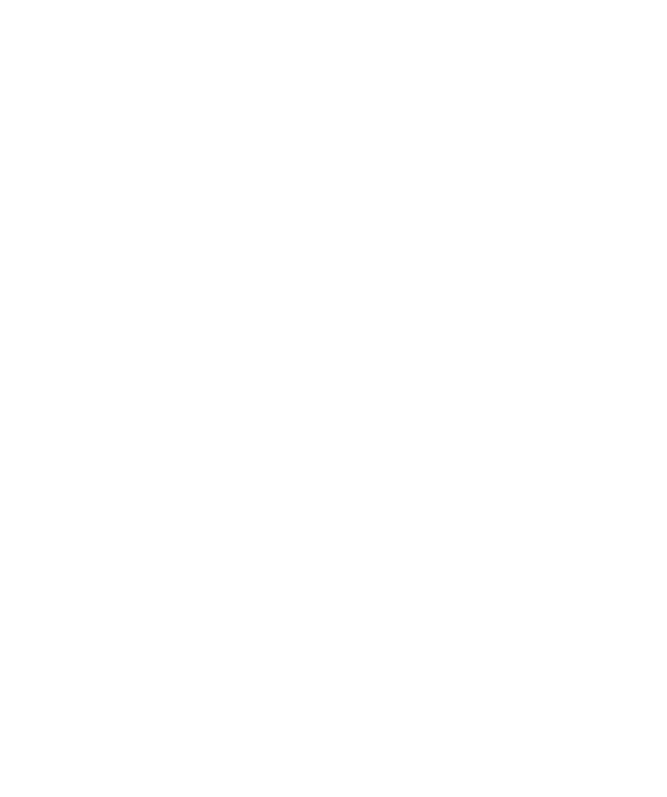
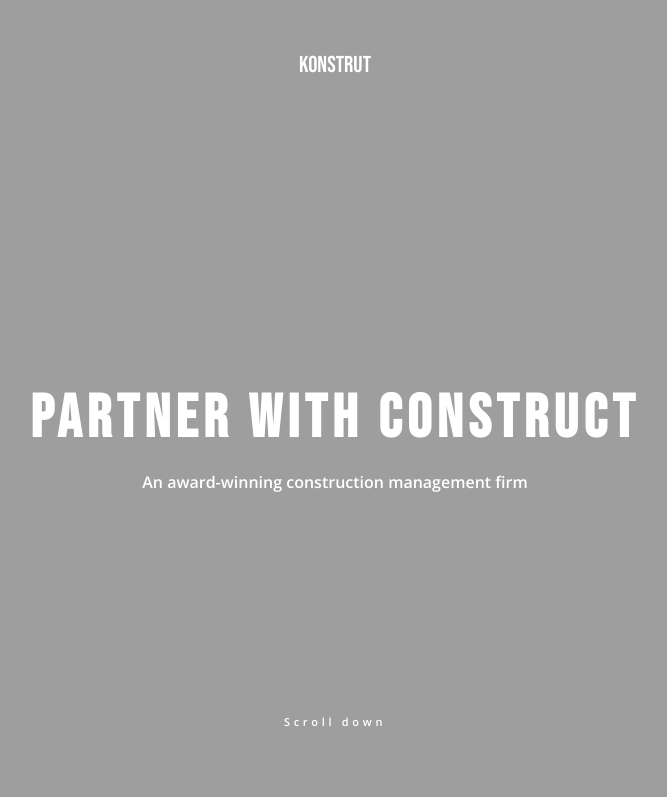
Before and after one commit to lenovikov/konstruct, a plain HTML site: page index.html in a window 1280 px wide. Shown: the top 797 px of the page, without its empty margins (305-972 px from the left). Drawn offline with nearby package versions, Linux system fonts and the light colour scheme; the site is published under a folder, as on GitHub Pages, so addresses that start at the root find nothing.

Commit message:
Update main.css

```diff
--- a/style/main.css
+++ b/style/main.css
@@ -59,7 +59,7 @@
 
 .header {
     padding: 51px 0 71px;
-    background: url(/image/background/header-background.png) no-repeat;
+    background: url(../image/background/header-background.png) no-repeat;
     background-size:100% 100%;
 }
 
```
